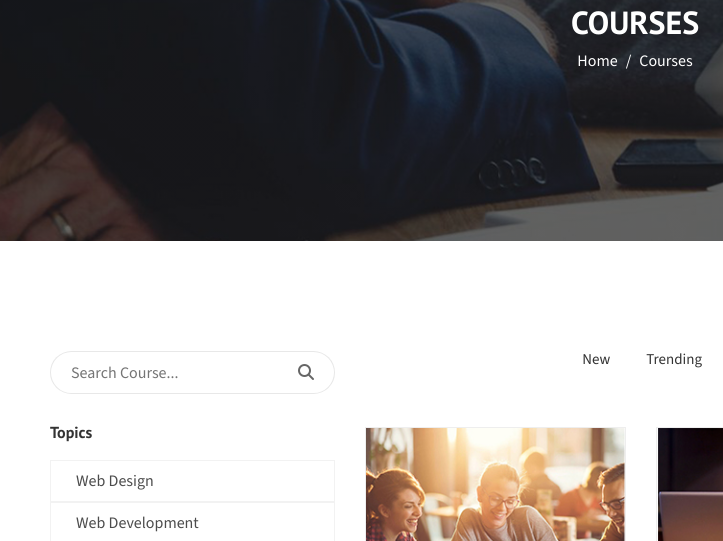
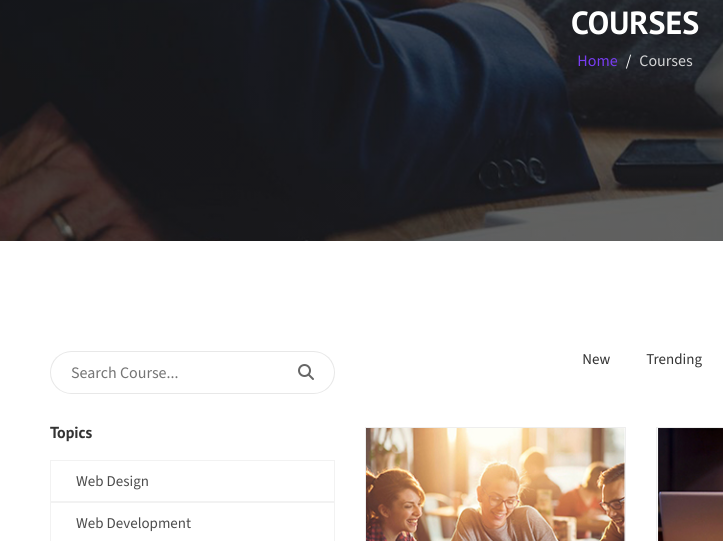
Before and after one commit to Vietanh266/f8-fullstack-day-7, a plain HTML site: page index.html in a window 1280 px wide. In both pictures the pointer is over the link "Home". Shown: the part 255-796 px from the top of the page, 5-728 px from the left. Drawn offline with nearby package versions, Linux system fonts and the light colour scheme.

Commit message:
Fix some features following the instructor’s guidance

```diff
--- a/assets/styles/style.css
+++ b/assets/styles/style.css
@@ -128,6 +128,11 @@ a {
 
 .hero .breadcrumbs a {
   text-decoration: none;
+  color: rgba(255, 255, 255, 0.8);
+}
+
+.breadcrumbs li:first-child:hover a {
+  color: #783df0;
 }
 
 .breadcrumbs li + li:before {
@@ -195,6 +200,7 @@ a {
   line-height: 40px;
   border: 1px solid rgba(0, 0, 0, 0.05);
   flex-grow: 1;
+  font-size: 1.5rem;
 }
 
 .sidebar-list .sidebar-list-item a:hover {
@@ -252,6 +258,10 @@ a {
 .card .text h5 {
   display: flex;
   flex-grow: 1;
+}
+
+.card .text h5:hover a {
+  color: #b80257;
 }
 
 .card .text h5 a {
```
Also changed, not shown: index.html (+3 -1 lines).
